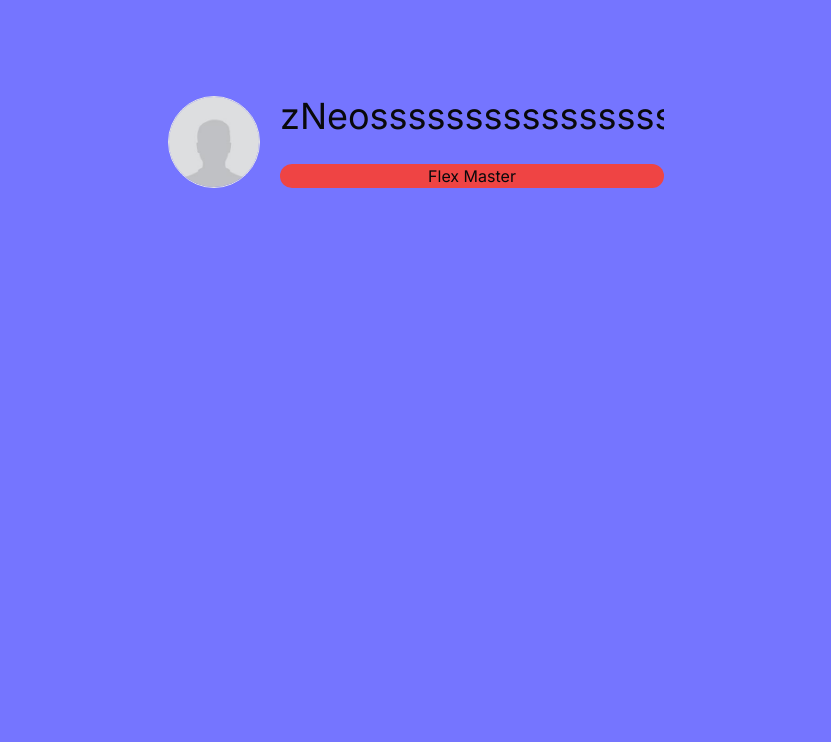
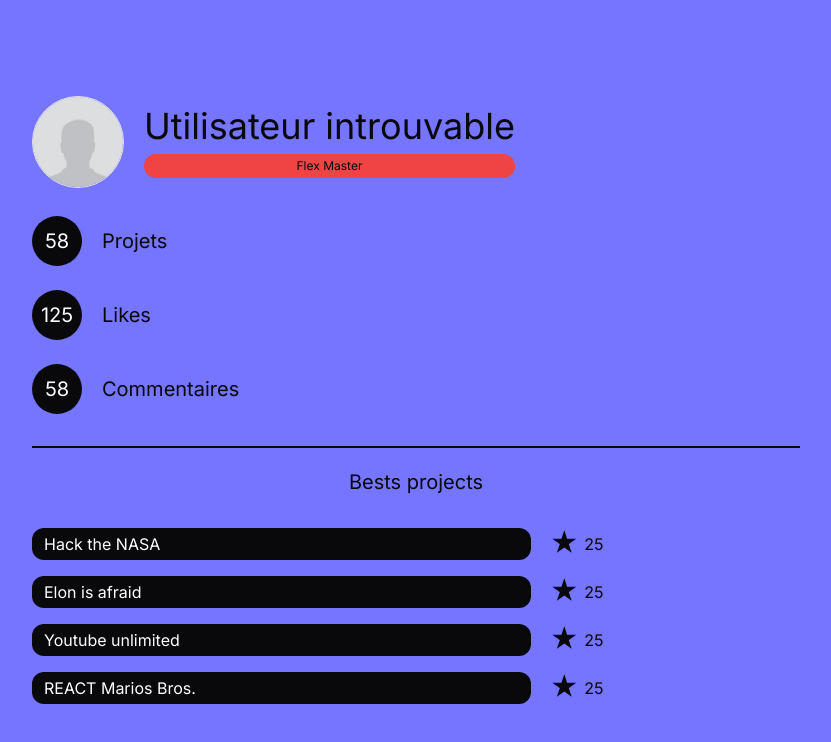
Before and after one commit to WildCodeSchool/2023-11-wns-bleu-g1, a Next.js app in the folder frontend/: page /profile in a window 1280 px wide. Shown: the top 742 px of the page, without its empty margins (224-1055 px from the left). Built offline with nearby package versions, Linux system fonts and the light colour scheme.

Commit message:
feature/public_profile_page

```diff
--- a/frontend/src/pages/profile.tsx
+++ b/frontend/src/pages/profile.tsx
@@ -4,13 +4,13 @@ import { Inter } from "next/font/google";
 
 const inter = Inter({ subsets: ["latin"] });
 
-export default function Home() {
+export default function Profile() {
 	return (
 		<main
-			className={`flex min-h-screen flex-col items-center justify-between pt-24 px-16 ${inter.className}`}
+			className={`flex min-h-screen flex-col items-center justify-between py-24 px-16 ${inter.className}`}
 			>
 				<header
-					className={`flex gap-5`}>
+					className={`flex gap-5 w-full max-w-3xl items-center`}>
 						<div
 							className={`overflow-hidden rounded-full border`}>
 								<Image
@@ -22,19 +22,136 @@ export default function Home() {
 									/>
 						</div>
 						<div
-							className={`max-w-96 text-ellipsis overflow-hidden flex flex-col justify-between`}>
+							className={`max-w-[60%] text-ellipsis overflow-hidden flex flex-col gap-2`}>
 								<h3
-									className={`text-4xl`}>
-										{"user exists" == true ? "nom de l'utilisateur" : "zNeossssssssssssssss"}
+									className={`text-4xl text-center`}>
+										{"user exists" == true ? "nom de l'utilisateur" : "Utilisateur introuvable"}
 								</h3>
 								{/* BADGE == COMPOSANT {{ A FAIRE }} */}
 								<p
-									className={`text-center rounded-full bg-destructive`}
+									className={`text-center rounded-full bg-destructive text-xs py-1`}
 									title={"user exists" == true ? "role de l'utilisateur" : "Flex Master"}>
 										{"user exists" == true ? "role de l'utilisateur" : "Flex Master"}
 								</p>
 						</div>
 				</header>
+
+				<section
+					className={`flex flex-col gap-5 w-full max-w-3xl text-xl`}
+					>
+
+					<div
+						className={`flex flex-col gap-6 border-b-2 border-foreground pb-8`}
+						>
+						<p
+							className={`flex gap-5 items-center`}
+							>
+							<span
+								className={`flex justify-center items-center rounded-full bg-foreground text-background text-white min-w-[50px] min-h-[50px]`}
+								>
+								58
+							</span>
+							Projets
+						</p>
+						<p
+							className={`flex gap-5 items-center`}
+							>
+							<span
+								className={`flex justify-center items-center rounded-full bg-foreground text-background text-white min-w-[50px] min-h-[50px]`}
+								>
+								125
+							</span>
+							Likes
+						</p>
+						<p
+							className={`flex gap-5 items-center`}
+							>
+							<span
+								className={`flex justify-center items-center rounded-full bg-foreground text-background text-white min-w-[50px] min-h-[50px]`}
+								>
+								58
+							</span>
+							Commentaires
+						</p>
+
+					</div>
+
+					<div
+						className={`flex flex-col gap-4 min-h-[150px]`}
+						>
+						<h3 className={`text-center mb-4`}
+							>Bests projects</h3>
+
+						<div
+							className={`flex gap-5 text-base`}
+							>
+								<p
+									className={`flex items-center bg-foreground text-background min-w-[65%] px-3 rounded-xl`}
+								>
+									Hack the NASA
+								</p>
+
+								<span
+									className={`flex items-center gap-2`}
+									>
+									<strong className={`text-2xl`}>★</strong>
+									25
+								</span>
+						</div>
+
+						<div
+							className={`flex gap-5 text-base`}
+							>
+								<p
+									className={`flex items-center bg-foreground text-background min-w-[65%] px-3 rounded-xl`}
+								>
+									Elon is afraid
+								</p>
+
+								<span
+									className={`flex items-center gap-2`}
+									>
+									<strong className={`text-2xl`}>★</strong>
+									25
+								</span>
+						</div>
+
+						<div
+							className={`flex gap-5 text-base`}
+							>
+								<p
+									className={`flex items-center bg-foreground text-background min-w-[65%] px-3 rounded-xl`}
+								>
+									Youtube unlimited
+								</p>
+
+								<span
+									className={`flex items-center gap-2`}
+									>
+									<strong className={`text-2xl`}>★</strong>
+									25
+								</span>
+						</div>
+
+						<div
+							className={`flex gap-5 text-base`}
+							>
+								<p
+									className={`flex items-center bg-foreground text-background min-w-[65%] px-3 rounded-xl`}
+								>
+									REACT Marios Bros.
+								</p>
+
+								<span
+									className={`flex items-center gap-2`}
+									>
+									<strong className={`text-2xl`}>★</strong>
+									25
+								</span>
+						</div>
+					</div>
+
+				</section>
 		</main>
 	);
 }
```
